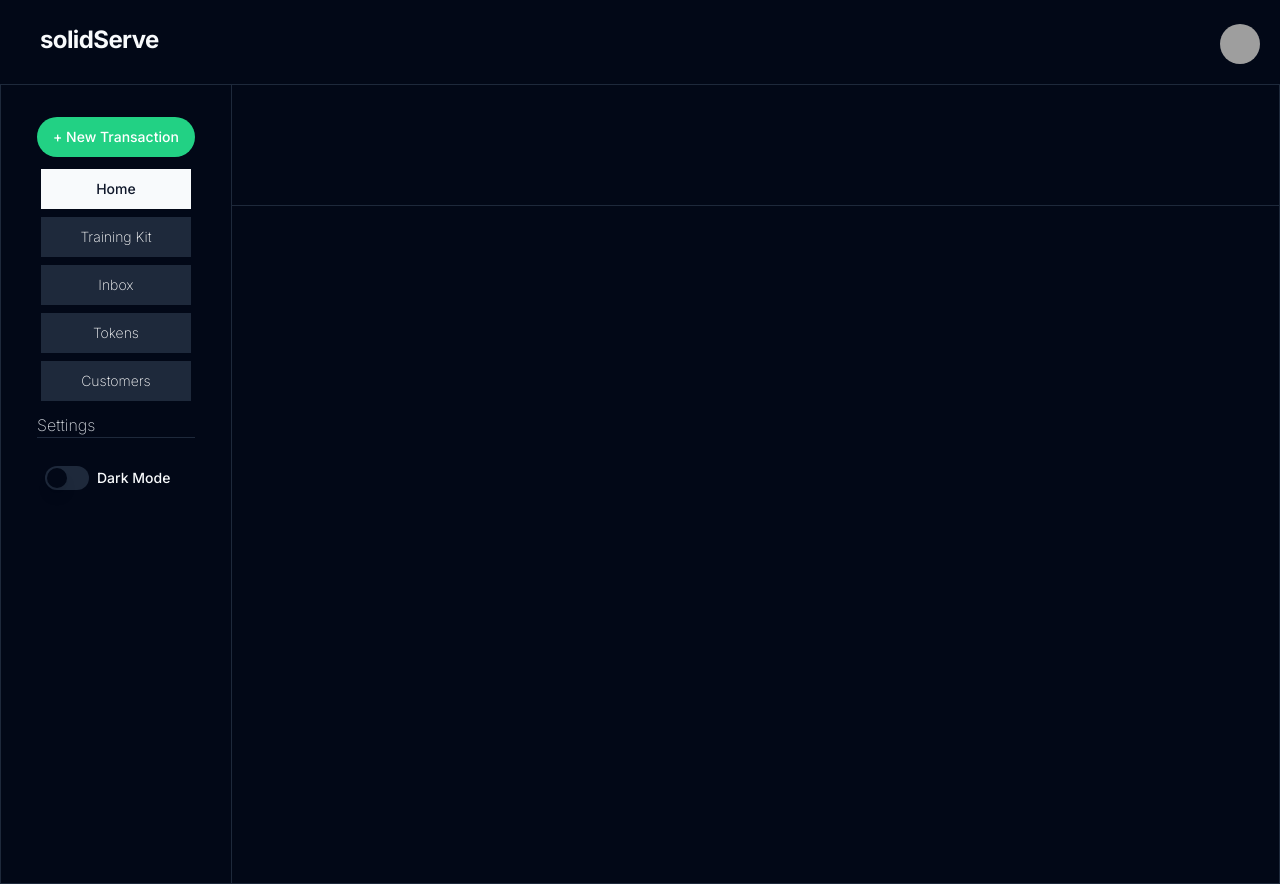
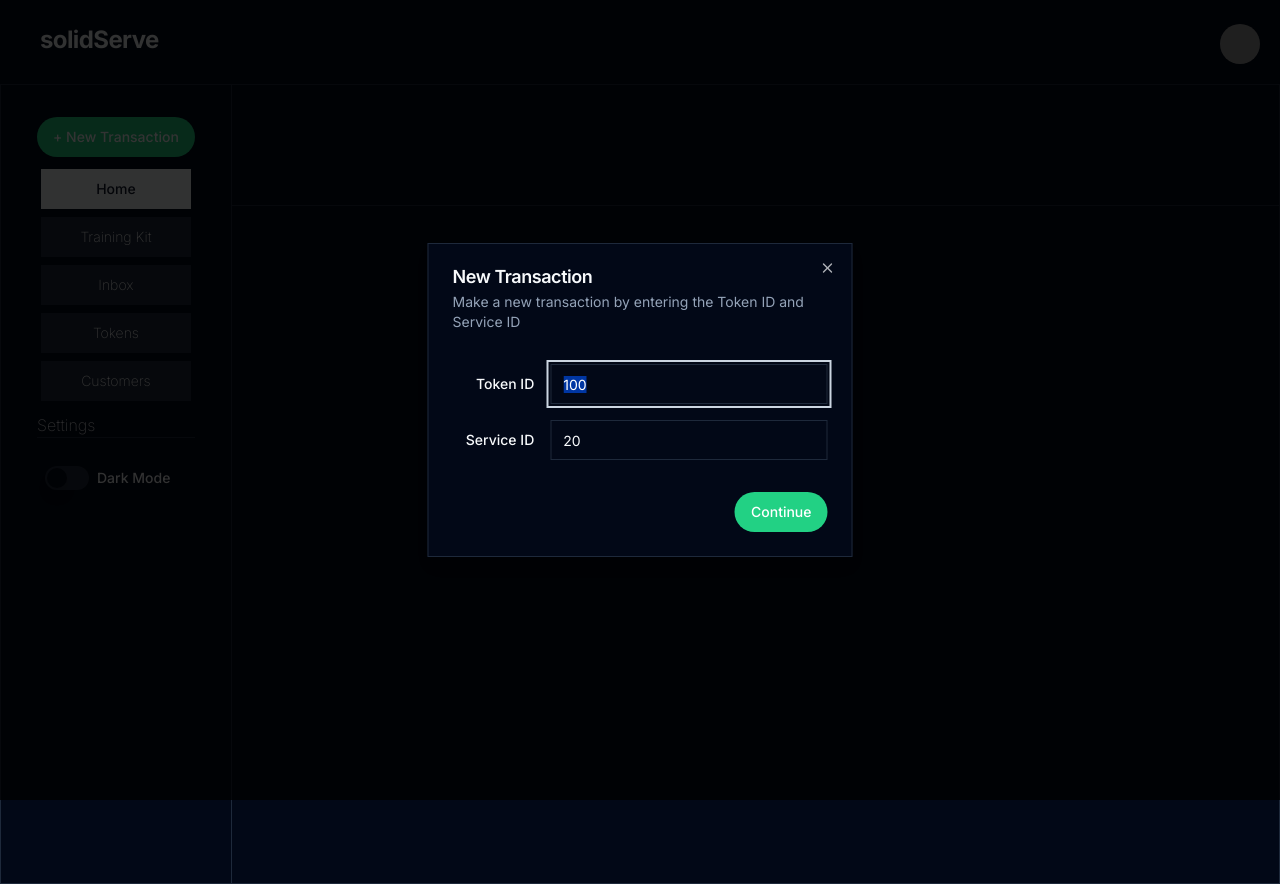
Before and after one commit to solidserve/solidserve.github.io, a Next.js app: page / in a window 1280 px wide. Both pictures are taken after a click on the button "+ New Transaction". Built offline with nearby package versions, Linux system fonts and the light colour scheme; grey boxes are pictures that could not be loaded.

Commit message:
Added Sidebar

```diff
--- a/src/components/Sidebar.jsx
+++ b/src/components/Sidebar.jsx
@@ -1,8 +1,17 @@
 import {Button} from "@/components/ui/button";
-
+import {
+    Dialog,
+    DialogContent,
+    DialogDescription,
+    DialogFooter,
+    DialogHeader,
+    DialogTitle,
+    DialogTrigger,
+} from "@/components/ui/dialog"
 import {Switch} from "@/components/ui/switch";
 import {Label} from "@/components/ui/label";
 import {Separator} from "@/components/ui/separator";
+import {Input} from "@/components/ui/input";
 
 export default function Sidebar() {
     return (
@@ -10,7 +19,36 @@
             <div>
                 <div className='mt-2 grid grid-cols-1'>
                     <div className=' grid grid-cols-1'>
-                        <Button className='new-transaction'> + New Transaction</Button>
+                        <Dialog>
+                            <DialogTrigger asChild>
+                                <Button className='new-transaction'>+ New Transaction</Button>
+                            </DialogTrigger>
+                            <DialogContent className="sm:max-w-[425px]">
+                                <DialogHeader>
+                                    <DialogTitle>New Transaction</DialogTitle>
+                                    <DialogDescription>
+                                        Make a new transaction by entering the Token ID and Service ID
+                                    </DialogDescription>
+                                </DialogHeader>
+                                <div className="grid gap-4 py-4">
+                                    <div className="grid grid-cols-4 items-center gap-4">
+                                        <Label htmlFor="name" className="text-right">
+                                            Token ID
+                                        </Label>
+                                        <Input id="name" value="100" className="col-span-3" />
+                                    </div>
+                                    <div className="grid grid-cols-4 items-center gap-4">
+                                        <Label htmlFor="username" className="text-right">
+                                            Service ID
+                                        </Label>
+                                        <Input id="username" value="20" className="col-span-3" />
+                                    </div>
+                                </div>
+                                <DialogFooter>
+                                    <Button type="submit" className='new-transaction'>Continue</Button>
+                                </DialogFooter>
+                            </DialogContent>
+                        </Dialog>
                     </div>
                     <div className='mt-3 m-1 grid content-stretch'>
                         <Button>Home</Button>
--- /dev/null
+++ b/src/components/ui/dialog.jsx
@@ -0,0 +1,96 @@
+"use client"
+
+import * as React from "react"
+import * as DialogPrimitive from "@radix-ui/react-dialog"
+import { X } from "lucide-react"
+
+import { cn } from "@/lib/utils"
+
+const Dialog = DialogPrimitive.Root
+
+const DialogTrigger = DialogPrimitive.Trigger
+
+const DialogPortal = DialogPrimitive.Portal
+
+const DialogClose = DialogPrimitive.Close
+
+const DialogOverlay = React.forwardRef(({ className, ...props }, ref) => (
+  <DialogPrimitive.Overlay
+    ref={ref}
+    className={cn(
+      "fixed inset-0 z-50 bg-black/80  data-[state=open]:animate-in data-[state=closed]:animate-out data-[state=closed]:fade-out-0 data-[state=open]:fade-in-0",
+      className
+    )}
+    {...props} />
+))
+DialogOverlay.displayName = DialogPrimitive.Overlay.displayName
+
+const DialogContent = React.forwardRef(({ className, children, ...props }, ref) => (
+  <DialogPortal>
+    <DialogOverlay />
+    <DialogPrimitive.Content
+      ref={ref}
+      className={cn(
+        "fixed left-[50%] top-[50%] z-50 grid w-full max-w-lg translate-x-[-50%] translate-y-[-50%] gap-4 border bg-background p-6 shadow-lg duration-200 data-[state=open]:animate-in data-[state=closed]:animate-out data-[state=closed]:fade-out-0 data-[state=open]:fade-in-0 data-[state=closed]:zoom-out-95 data-[state=open]:zoom-in-95 data-[state=closed]:slide-out-to-left-1/2 data-[state=closed]:slide-out-to-top-[48%] data-[state=open]:slide-in-from-left-1/2 data-[state=open]:slide-in-from-top-[48%] sm:rounded-lg",
+        className
+      )}
+      {...props}>
+      {children}
+      <DialogPrimitive.Close
+        className="absolute right-4 top-4 rounded-sm opacity-70 ring-offset-background transition-opacity hover:opacity-100 focus:outline-none focus:ring-2 focus:ring-ring focus:ring-offset-2 disabled:pointer-events-none data-[state=open]:bg-accent data-[state=open]:text-muted-foreground">
+        <X className="h-4 w-4" />
+        <span className="sr-only">Close</span>
+      </DialogPrimitive.Close>
+    </DialogPrimitive.Content>
+  </DialogPortal>
+))
+DialogContent.displayName = DialogPrimitive.Content.displayName
+
+const DialogHeader = ({
+  className,
+  ...props
+}) => (
+  <div
+    className={cn("flex flex-col space-y-1.5 text-center sm:text-left", className)}
+    {...props} />
+)
+DialogHeader.displayName = "DialogHeader"
+
+const DialogFooter = ({
+  className,
+  ...props
+}) => (
+  <div
+    className={cn("flex flex-col-reverse sm:flex-row sm:justify-end sm:space-x-2", className)}
+    {...props} />
+)
+DialogFooter.displayName = "DialogFooter"
+
+const DialogTitle = React.forwardRef(({ className, ...props }, ref) => (
+  <DialogPrimitive.Title
+    ref={ref}
+    className={cn("text-lg font-semibold leading-none tracking-tight", className)}
+    {...props} />
+))
+DialogTitle.displayName = DialogPrimitive.Title.displayName
+
+const DialogDescription = React.forwardRef(({ className, ...props }, ref) => (
+  <DialogPrimitive.Description
+    ref={ref}
+    className={cn("text-sm text-muted-foreground", className)}
+    {...props} />
+))
+DialogDescription.displayName = DialogPrimitive.Description.displayName
+
+export {
+  Dialog,
+  DialogPortal,
+  DialogOverlay,
+  DialogClose,
+  DialogTrigger,
+  DialogContent,
+  DialogHeader,
+  DialogFooter,
+  DialogTitle,
+  DialogDescription,
+}
```
